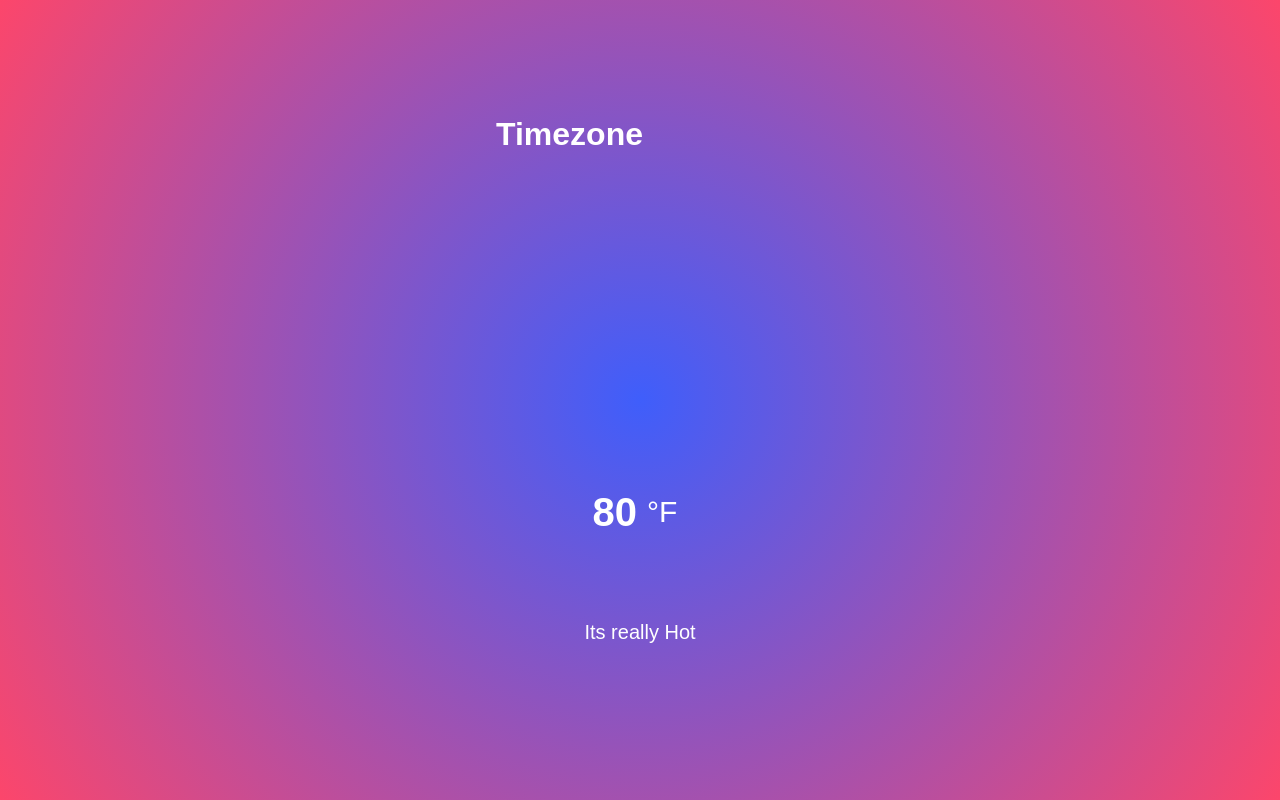
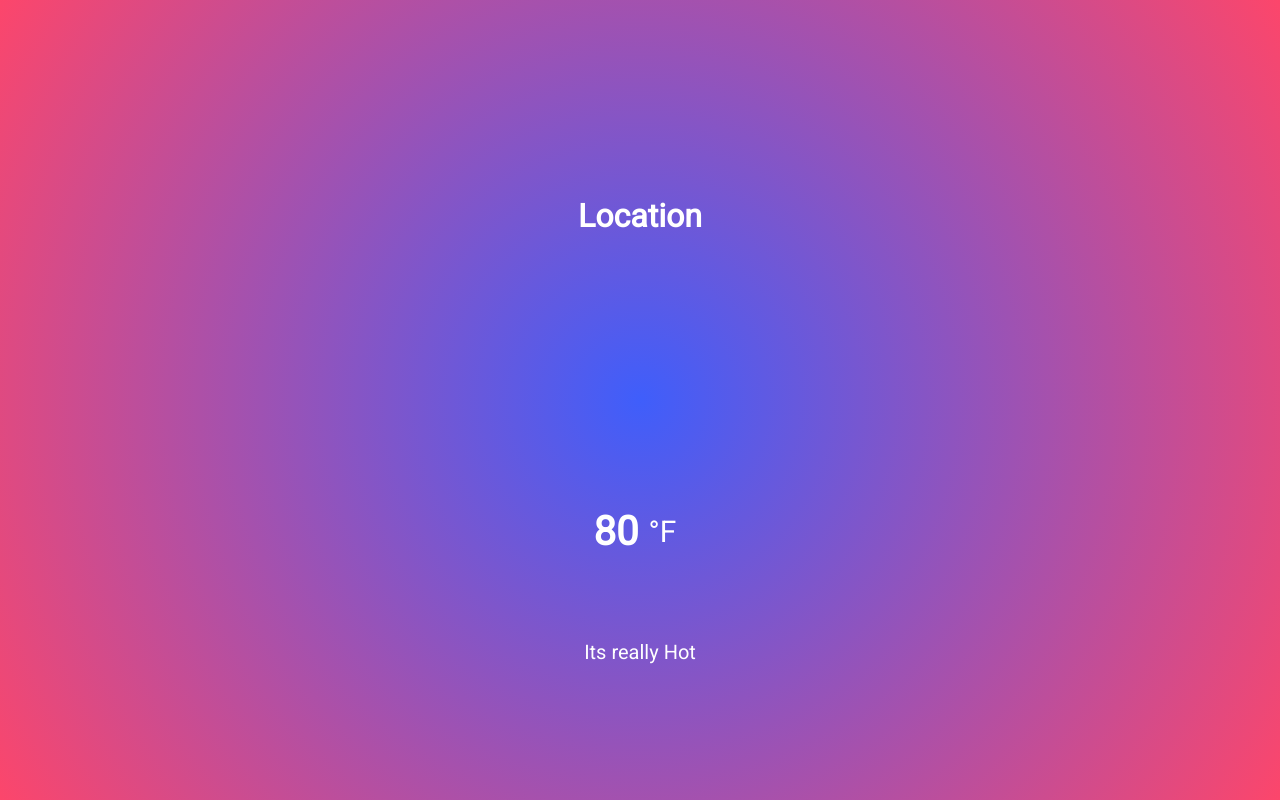
Before and after one commit to binieth/weather_app, a plain HTML site: page index.html in a window 1280 px wide. Drawn offline with Linux system fonts and the light colour scheme.

Commit message:
made some cleanup in the css and html part

```diff
--- a/index.html
+++ b/index.html
@@ -6,14 +6,15 @@
     <meta name="viewport" content="width=device-width, initial-scale=1.0">
     <meta http-equiv="X-UA-Compatible" content="ie=edge">
     <link rel="stylesheet" href="style.css">
-    <title>Document</title>
+    <link href="https://fonts.googleapis.com/css?family=Roboto&display=swap" rel="stylesheet">
+    <title>Weather App</title>
 </head>
 
 <body>
-    <div class="locatio">
-        <h1 class="location-timezone">Timezone</h1>
-        <canvas class="icon" width="128" height="128"></canvas>
+    <div class="location">
+        <h1 class="location-timezone">Location</h1>
     </div>
+    <canvas class="icon" width="128" height="128"></canvas>
     <div class="temperature">
         <div class="degree-section">
              <h2 class="temperature-degree">80</h2>
--- a/style.css
+++ b/style.css
@@ -5,16 +5,17 @@
 
 }
 
-body {
+    body {
     height: 100vh;
     display: flex;
     justify-content: center;
     flex-direction: column;
     align-items: center;
     background: radial-gradient(circle, rgba(63,94,251,1) 0%, rgba(252,70,107,1) 100%);
-    font-family: sans-serif;
+    font-family: 'Roboto', sans-serif;
     color: white;
 }
+
 .location,
 .temperature{
     height: 30vh;
@@ -23,9 +24,7 @@ body {
     justify-content: space-around;
     align-items: center;
 }
-canvas{
-    padding: 5rem;
-}
+
 .temperature {
     flex-direction: column;
 }
```
